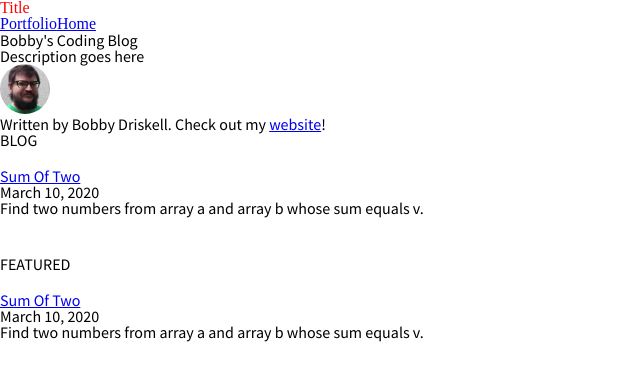
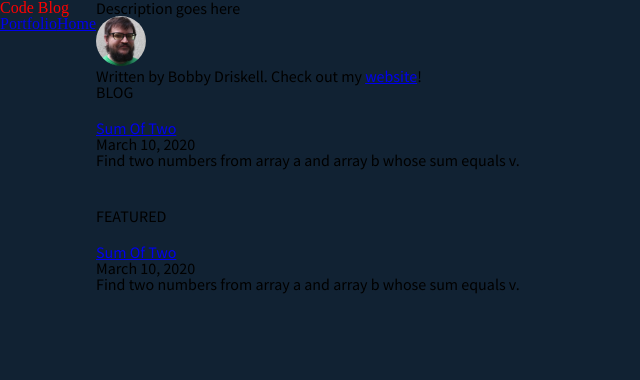
Before and after one commit to BobbyAD/challenge-blog, a Gatsby site: page / in a window 1280 px wide. Shown: the whole page, without its empty margins (0-640 px from the left). Built offline with nearby package versions, Linux system fonts and the light colour scheme; Gatsby itself is replaced by a stand-in of ours; some packages are replaced by stand-ins of ours.

Commit message:
moving forward with layout

```diff
--- a/src/components/header.js
+++ b/src/components/header.js
@@ -1,15 +1,20 @@
-import React from 'react'
+import React, { useEffect } from "react"
+import { Link } from "gatsby"
+
+import { useSiteMetadata } from "../queries/useSiteMetadata"
+
 import headerStyles from "../styles/headerStyles"
-import { Link } from 'gatsby'
 
 const Header = () => {
+    const meta = useSiteMetadata()
     const classes = headerStyles()
+
     return (
         <div className={classes.container}>
-            <div className={classes.title}>Title</div>
+            <div className={classes.title}>{meta.title}</div>
             <div className={classes.links}>
                 <a href="https://portfolio.bobbyad.dev">Portfolio</a>
-                <Link to='/'>Home</Link>
+                <Link to="/">Home</Link>
             </div>
         </div>
     )
--- a/src/layout/layout.js
+++ b/src/layout/layout.js
@@ -2,9 +2,13 @@ import React from 'react'
 
 import Header from "../components/header"
 
+import layoutStyles from "../styles/layoutStyles"
+
 const Layout = ({ children }) => {
+    const classes = layoutStyles()
+
     return (
-        <div>
+        <div className={classes.container}>
             <Header />
             <main>{children}</main>
         </div>
--- a/src/pages/index.js
+++ b/src/pages/index.js
@@ -15,14 +15,12 @@ import Bio from "../components/bio"
 
 const IndexPage = () => {
     const theme = {}
-    const siteTitle = "Bobby's Coding Blog"
     const classes = indexStyles()
 
     return (
         <ThemeProvider theme={theme}>
             <Layout>
                 <div className={classes.container}>
-                    <div className={classes.title}>{`${siteTitle}`}</div>
                     <div>
                         <p>Description goes here</p>
                         <Bio />
--- /dev/null
+++ b/src/styles/layoutStyles.js
@@ -0,0 +1,9 @@
+import { createUseStyles } from "react-jss"
+
+export default createUseStyles({
+    container: {
+        minHeight: "100vh",
+        background: "#123",
+        display: "flex",
+    }
+})
```
